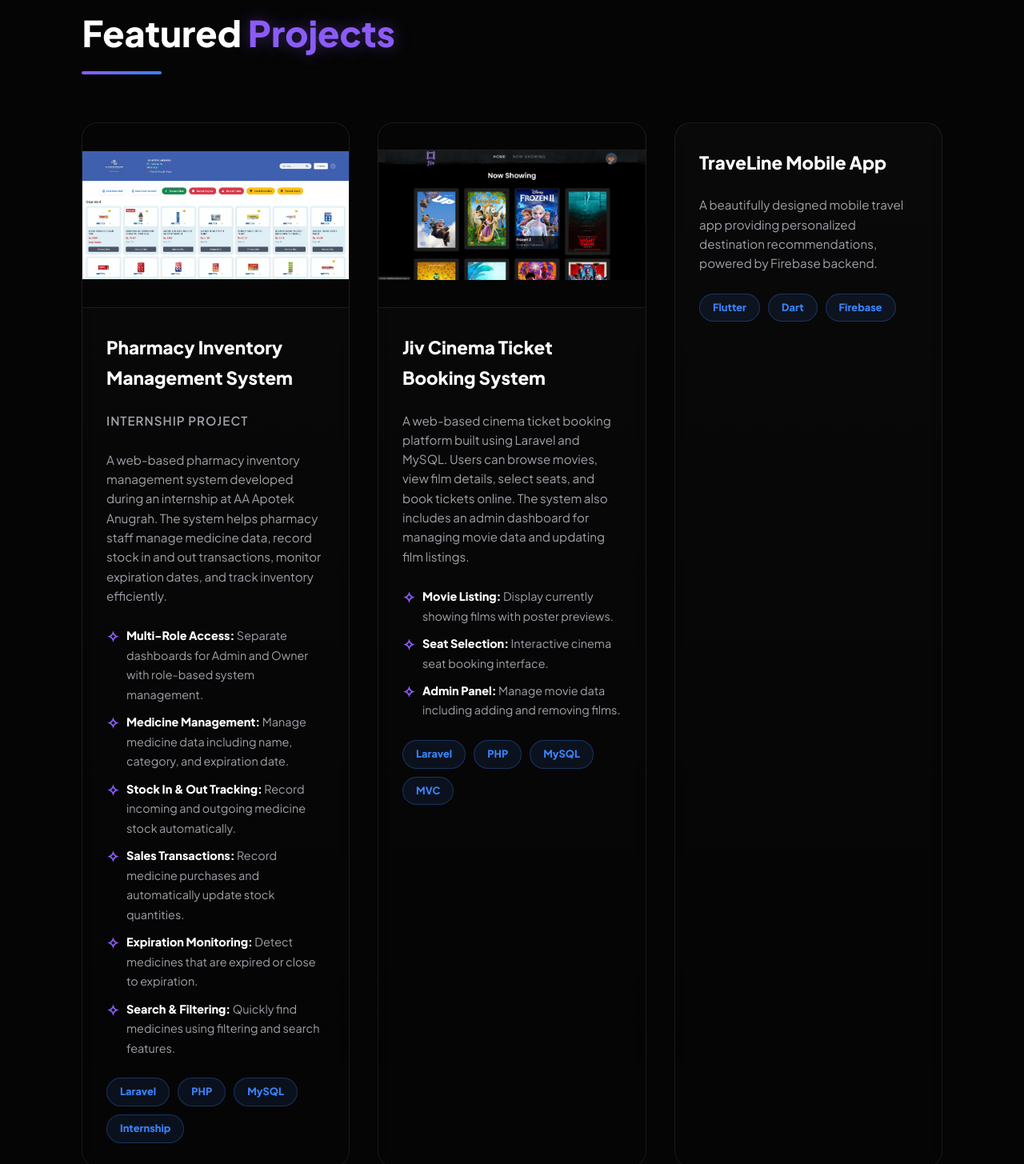
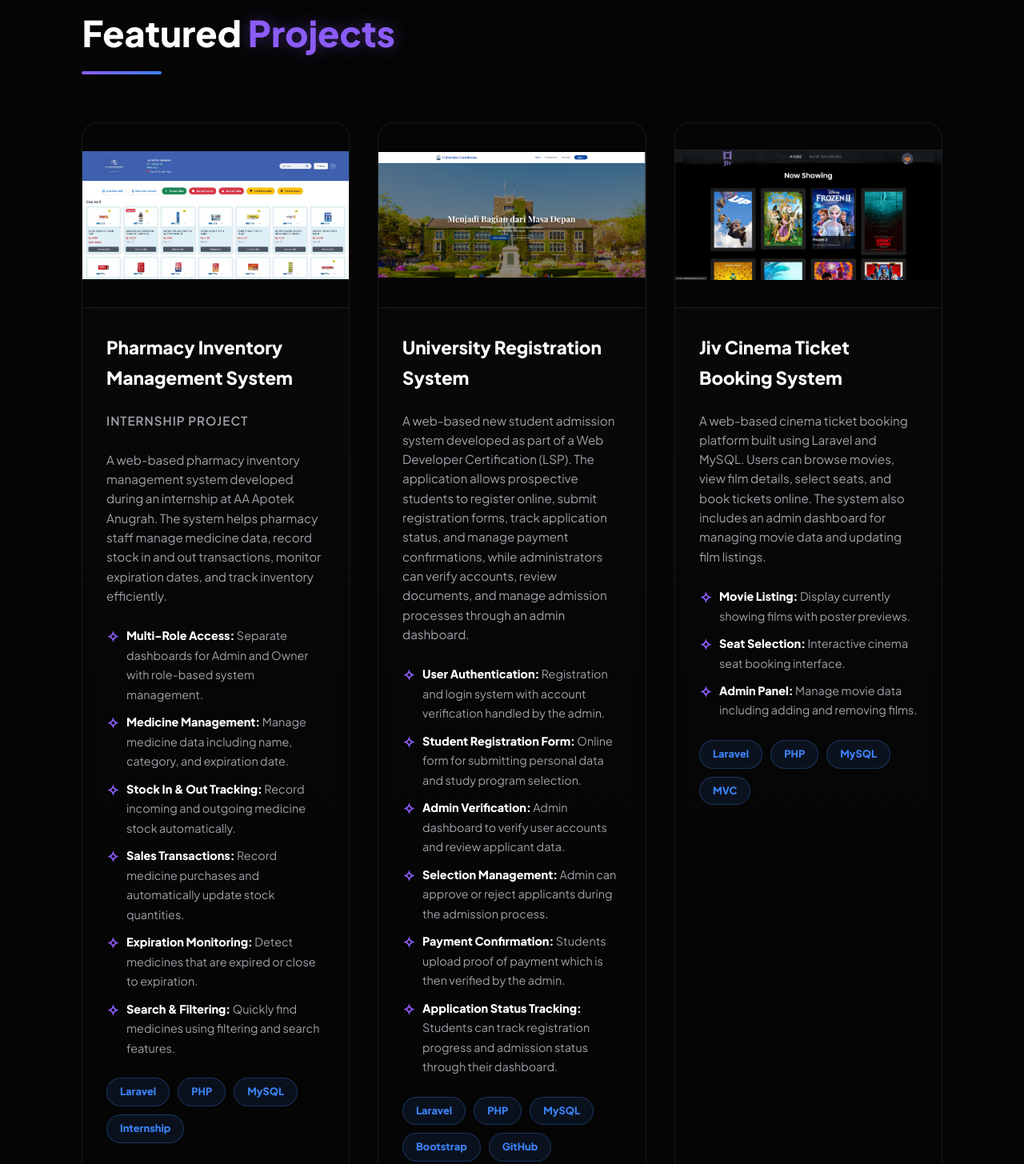
Before and after one commit to intansanu/portofolio, a plain HTML site: page index.html in a window 1280 px wide. Shown: the part 3215-4670 px from the top of the page at 80% size. Drawn offline with Linux system fonts and the light colour scheme.

Commit message:
update lsp

```diff
--- a/index.html
+++ b/index.html
@@ -213,6 +213,87 @@
             class="card-image"
             onclick="
               openGallery([
+                'images/lsp-home.png',
+                'images/lsp-login.png',
+                'images/lsp-admin-dashboard.png',
+                'images/lsp-verificationacc.png',
+                'images/lsp-form.png',
+                'images/lsp-verification.png',
+                'images/lsp-payment.png',
+              ])
+            "
+          >
+            <img
+              src="images/lsp-home.png"
+              alt="University Registration System"
+            />
+
+            <div class="img-overlay">
+              <span>🔍 Klik untuk lihat galeri</span>
+            </div>
+          </div>
+
+          <div class="card-content">
+            <h3>University Registration System</h3>
+
+            <p>
+              A web-based new student admission system developed as part of a
+              Web Developer Certification (LSP). The application allows
+              prospective students to register online, submit registration
+              forms, track application status, and manage payment confirmations,
+              while administrators can verify accounts, review documents, and
+              manage admission processes through an admin dashboard.
+            </p>
+
+            <ul class="feature-list">
+              <li>
+                <strong>User Authentication:</strong> Registration and login
+                system with account verification handled by the admin.
+              </li>
+
+              <li>
+                <strong>Student Registration Form:</strong> Online form for
+                submitting personal data and study program selection.
+              </li>
+
+              <li>
+                <strong>Admin Verification:</strong> Admin dashboard to verify
+                user accounts and review applicant data.
+              </li>
+
+              <li>
+                <strong>Selection Management:</strong> Admin can approve or
+                reject applicants during the admission process.
+              </li>
+
+              <li>
+                <strong>Payment Confirmation:</strong> Students upload proof of
+                payment which is then verified by the admin.
+              </li>
+
+              <li>
+                <strong>Application Status Tracking:</strong> Students can track
+                registration progress and admission status through their
+                dashboard.
+              </li>
+            </ul>
+
+            <div class="tags">
+              <span>Laravel</span>
+              <span>PHP</span>
+              <span>MySQL</span>
+              <span>Bootstrap</span>
+              <span>GitHub</span>
+              <span>LSP Certification</span>
+            </div>
+          </div>
+        </div>
+
+        <div class="card reveal-stagger">
+          <div
+            class="card-image"
+            onclick="
+              openGallery([
                 'images/jiv-login.png',
                 'images/jiv-movie-list.png',
                 'images/jiv-detail.png',
@@ -271,19 +352,6 @@
             </p>
             <div class="tags">
               <span>Flutter</span><span>Dart</span><span>Firebase</span>
-            </div>
-          </div>
-        </div>
-
-        <div class="card reveal-stagger">
-          <div class="card-content">
-            <h3>University Registration System</h3>
-            <p>
-              A secure, web-based student enrollment portal developed and
-              validated as part of my official Web Developer Certification.
-            </p>
-            <div class="tags">
-              <span>Laravel</span><span>PHP</span><span>MySQL</span>
             </div>
           </div>
         </div>
```
Also changed, not shown: images/lsp-admin-dashboard.png (added), images/lsp-form.png (added), images/lsp-home.png (added), images/lsp-login.png (added), images/lsp-payment.png (added), images/lsp-verification.png (added), images/lsp-verificationacc.png (added).
